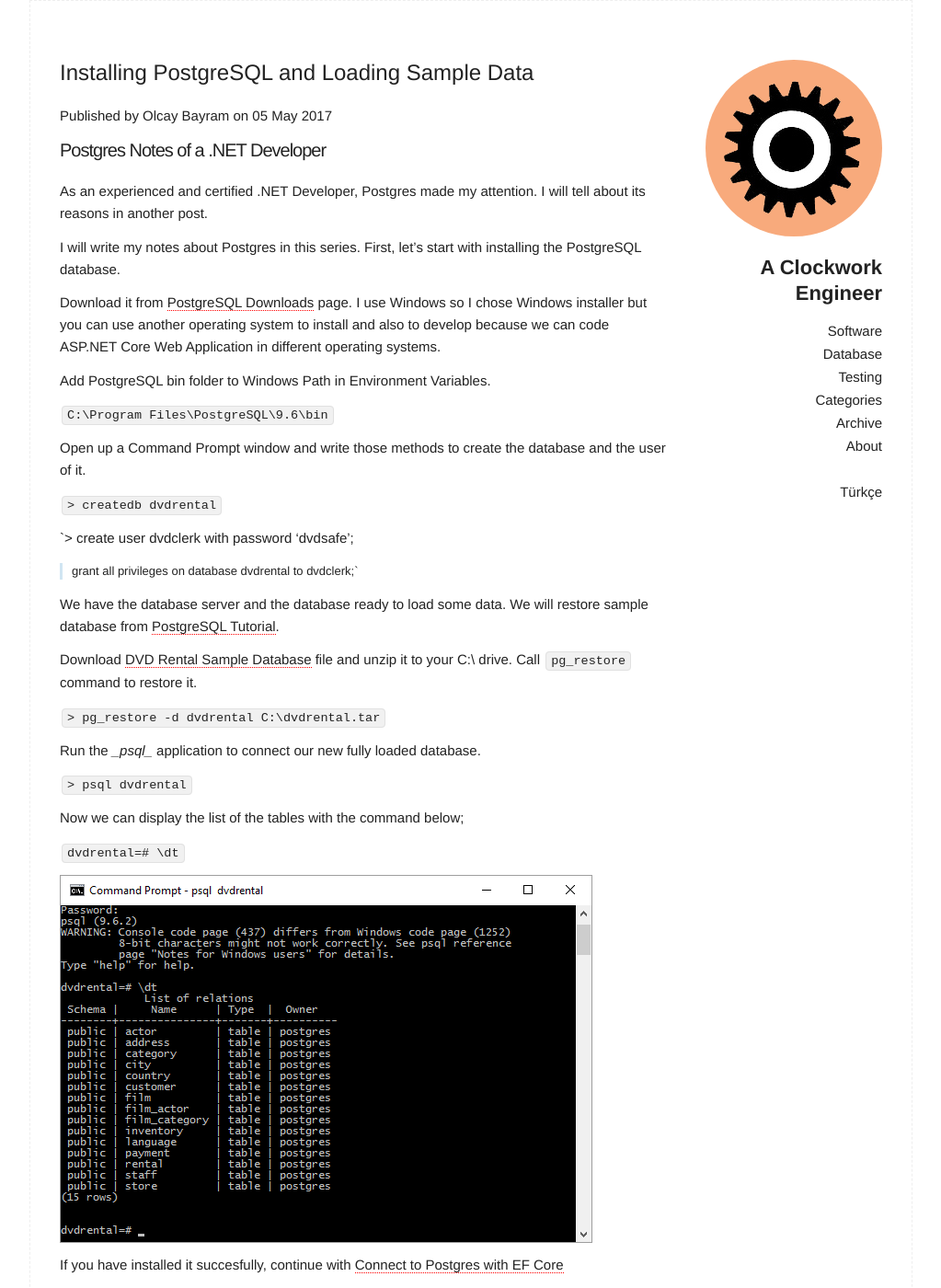
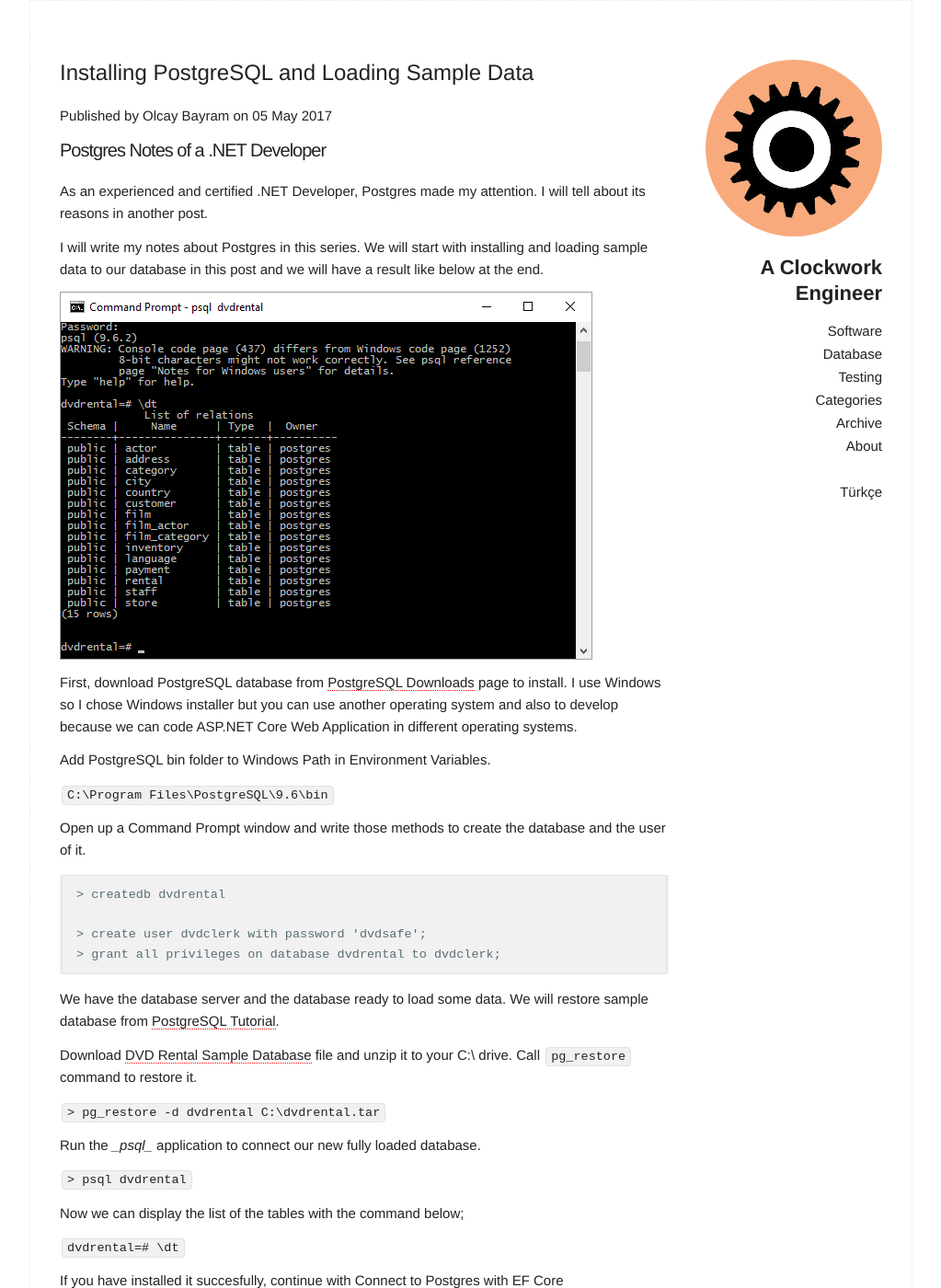
Before and after one commit to otomatikmuhendis/aclockworkengineer, a Jekyll site: the page built from _posts/2017-05-05-installing-postgresql-and-loading-sample-data.md, in a window 1280 px wide and 1400 px high. Shown: the whole window at 92% size, without its empty margins (128-1151 px from the left). Built offline with Jekyll 4.4.1, drawn with Linux system fonts in a browser that asks for light colours; comment, search, counter and statistics services are not loaded.

Commit message:
Created 2017-05-05-installing-postgresql-and-loading-sample-data.md

```diff
--- a/_posts/2017-05-05-installing-postgresql-and-loading-sample-data.md
+++ b/_posts/2017-05-05-installing-postgresql-and-loading-sample-data.md
@@ -12,9 +12,13 @@ tags:
 
 As an experienced and certified .NET Developer, Postgres made my attention. I will tell about its reasons in another post.
 
-I will write my notes about Postgres in this series. First, let's start with installing the PostgreSQL database.
+I will write my notes about Postgres in this series. We will start with installing and loading sample data to our database in this post and we will have a result like below at the end.
 
-Download it from [PostgreSQL Downloads](https://www.postgresql.org/download/) page. I use Windows so I chose Windows installer but you can use another operating system to install and also to develop because we can code ASP.NET Core Web Application in different operating systems.
+![postgres_dvdrental.png]({{site.baseurl}}/img/postgres_dvdrental.png)
+
+First, download PostgreSQL database from [PostgreSQL Downloads](https://www.postgresql.org/download/) page to install. I use Windows so I chose Windows installer but you can use another operating system and also to develop because we can code ASP.NET Core Web Application in different operating systems.
+
+<!--more-->
 
 Add PostgreSQL bin folder to Windows Path in Environment Variables.
 
@@ -22,10 +26,10 @@ Add PostgreSQL bin folder to Windows Path in Environment Variables.
 
 Open up a Command Prompt window and write those methods to create the database and the user of it.
 
-`> createdb dvdrental`
+	> createdb dvdrental
 
-`> create user dvdclerk with password 'dvdsafe';
-> grant all privileges on database dvdrental to dvdclerk;`
+	> create user dvdclerk with password 'dvdsafe';
+	> grant all privileges on database dvdrental to dvdclerk;
 
 We have the database server and the database ready to load some data. We will restore sample database from [PostgreSQL Tutorial](http://www.postgresqltutorial.com).
 
@@ -41,6 +45,4 @@ Now we can display the list of the tables with the command below;
 
 `dvdrental=# \dt`
 
-![postgres_dvdrental.png]({{site.baseurl}}/img/postgres_dvdrental.png)
-
 If you have installed it succesfully, continue with [Connect to Postgres with EF Core]()
```
